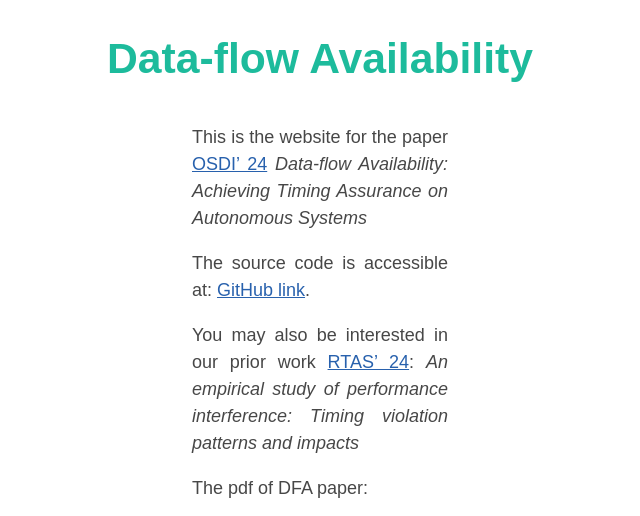
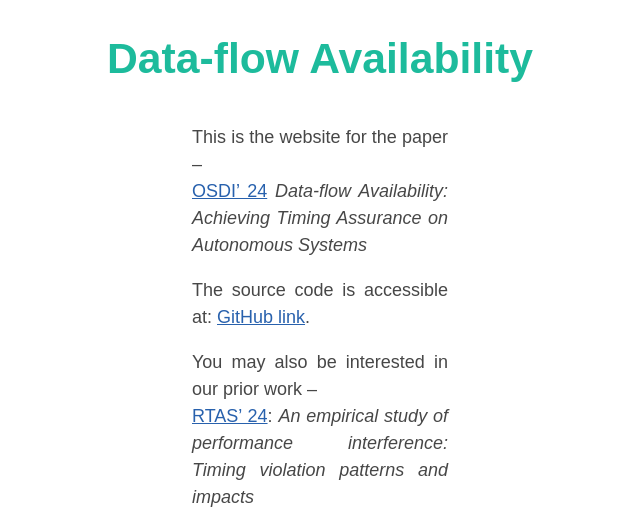
Before and after one commit to dataflow-availability/dataflow-availability.github.io, a Jekyll site: the page built from index.markdown, in a window 1280 px wide and 900 px high, cut to the strip 0-516 px from the top of the window. Shown: the whole strip, without its empty margins (320-960 px from the left). Built offline with Jekyll 4.4.1, drawn with Linux system fonts in a browser that asks for light colours.

Commit message:
update format

```diff
--- a/index.markdown
+++ b/index.markdown
@@ -9,12 +9,17 @@ layout: default
 # Data-flow Availability
 
 
-This is the website for the paper [OSDI' 24](https://www.usenix.org/conference/osdi24/presentation/li) *Data-flow Availability: Achieving Timing Assurance on Autonomous Systems*
+This is the website for the paper --
+ [OSDI' 24](https://www.usenix.org/conference/osdi24/presentation/li) *Data-flow Availability: Achieving Timing Assurance on Autonomous Systems*
 
 The source code is accessible at: [GitHub link](https://github.com/WUSTL-CSPL/Kairos-Userspace).
 
 
-You may also be interested in our prior work [RTAS' 24](https://ieeexplore.ieee.org/document/10568068): *An empirical study of performance interference: Timing violation patterns and impacts*
+
+
+
+You may also be interested in our prior work --
+[RTAS' 24](https://ieeexplore.ieee.org/document/10568068): *An empirical study of performance interference: Timing violation patterns and impacts*
 
 
 
```
